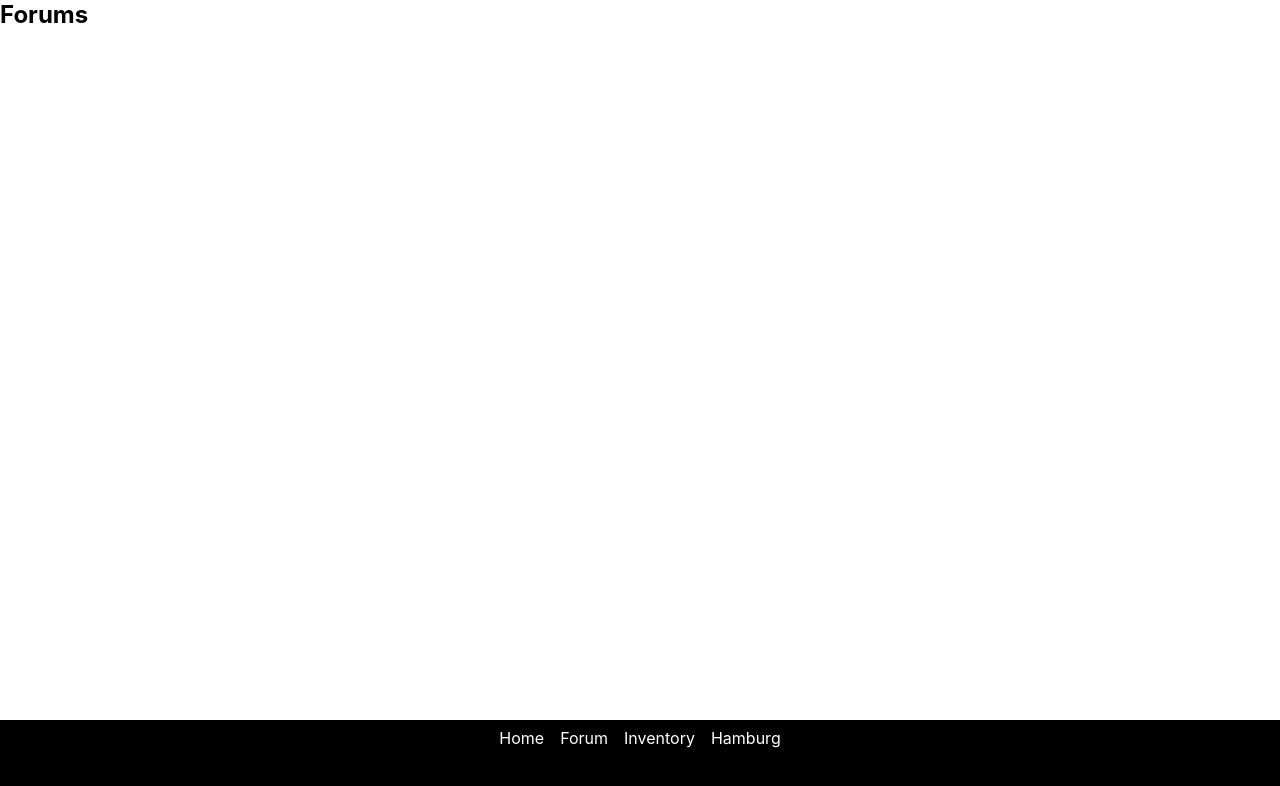
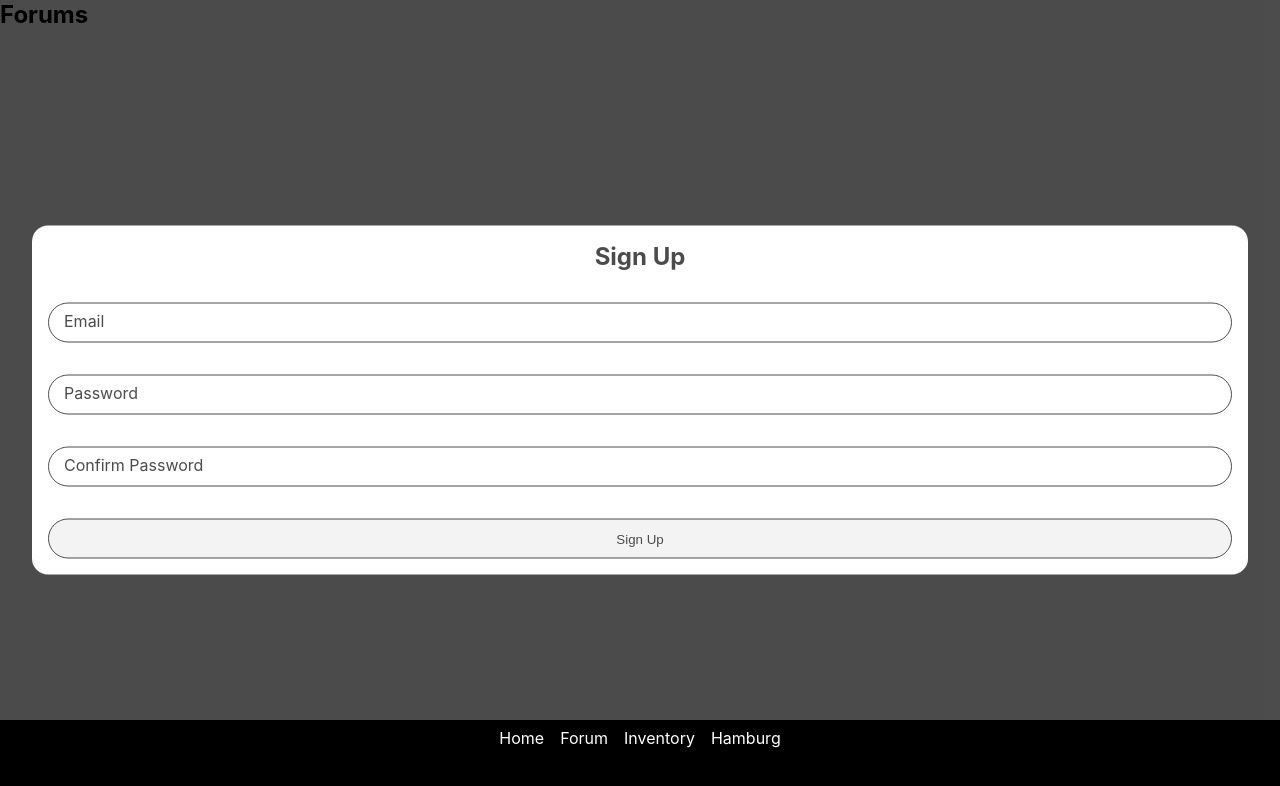
Before and after one commit to loreleim/greenhaus, a React (Create React App) app: page /greenhaus/forum in a window 1280 px wide. Shown: the top 786 px of the page. Built offline with nearby package versions, Linux system fonts and the light colour scheme; no server answers; a web font is replaced by a local one.

Commit message:
testing the signup in the forum pages

```diff
--- a/src/pages/forum/index.js
+++ b/src/pages/forum/index.js
@@ -1,5 +1,6 @@
 import React from "react";
 import style from "./index.module.scss";
+import Signup from "../signup";
 
 class Forum extends React.Component {
 
@@ -23,6 +24,7 @@ class Forum extends React.Component {
       <div className={style.mainContainer}>
         <section>
           <h2>Forums</h2>
+          <Signup></Signup>
         </section>
       </div>
     );
```
